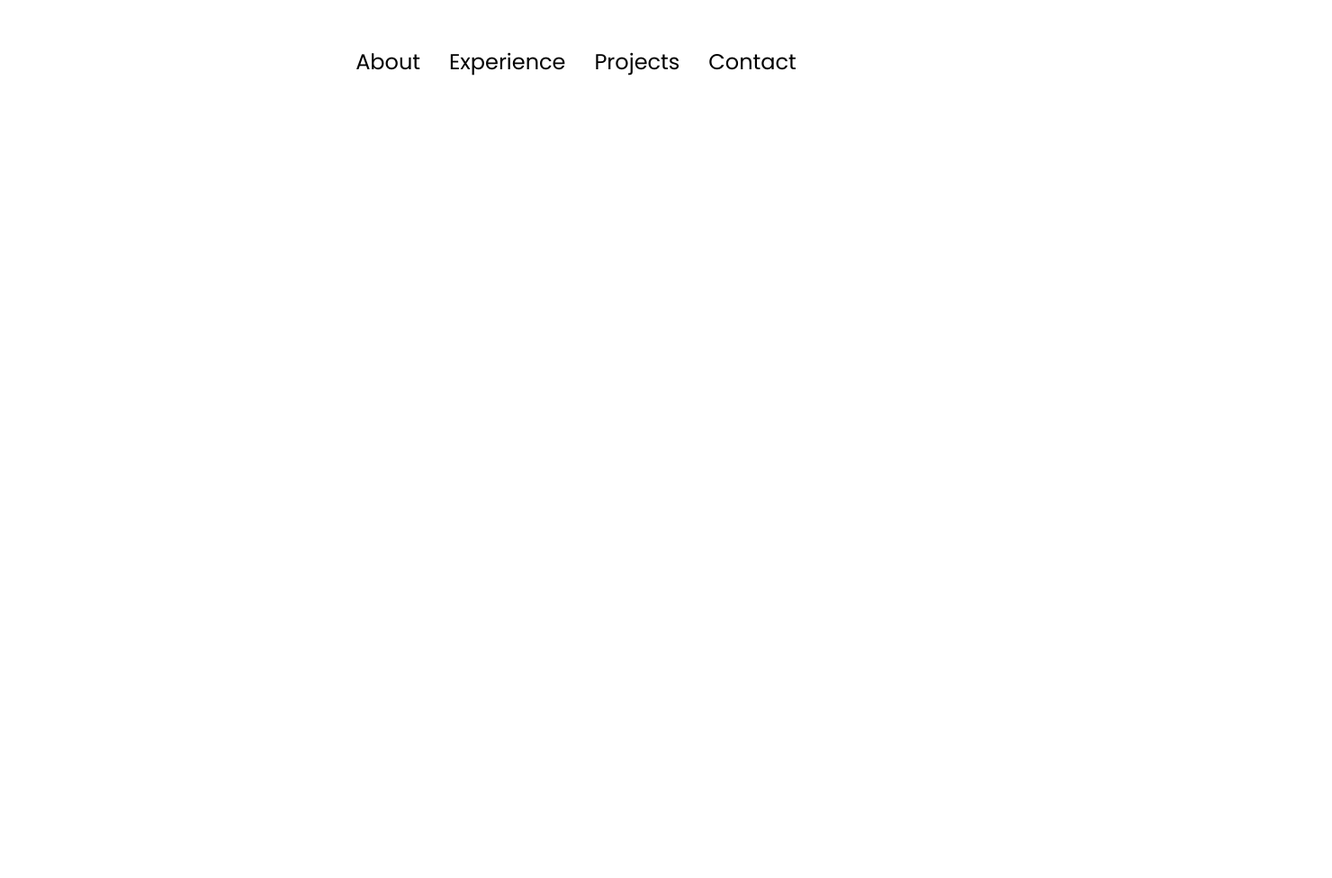
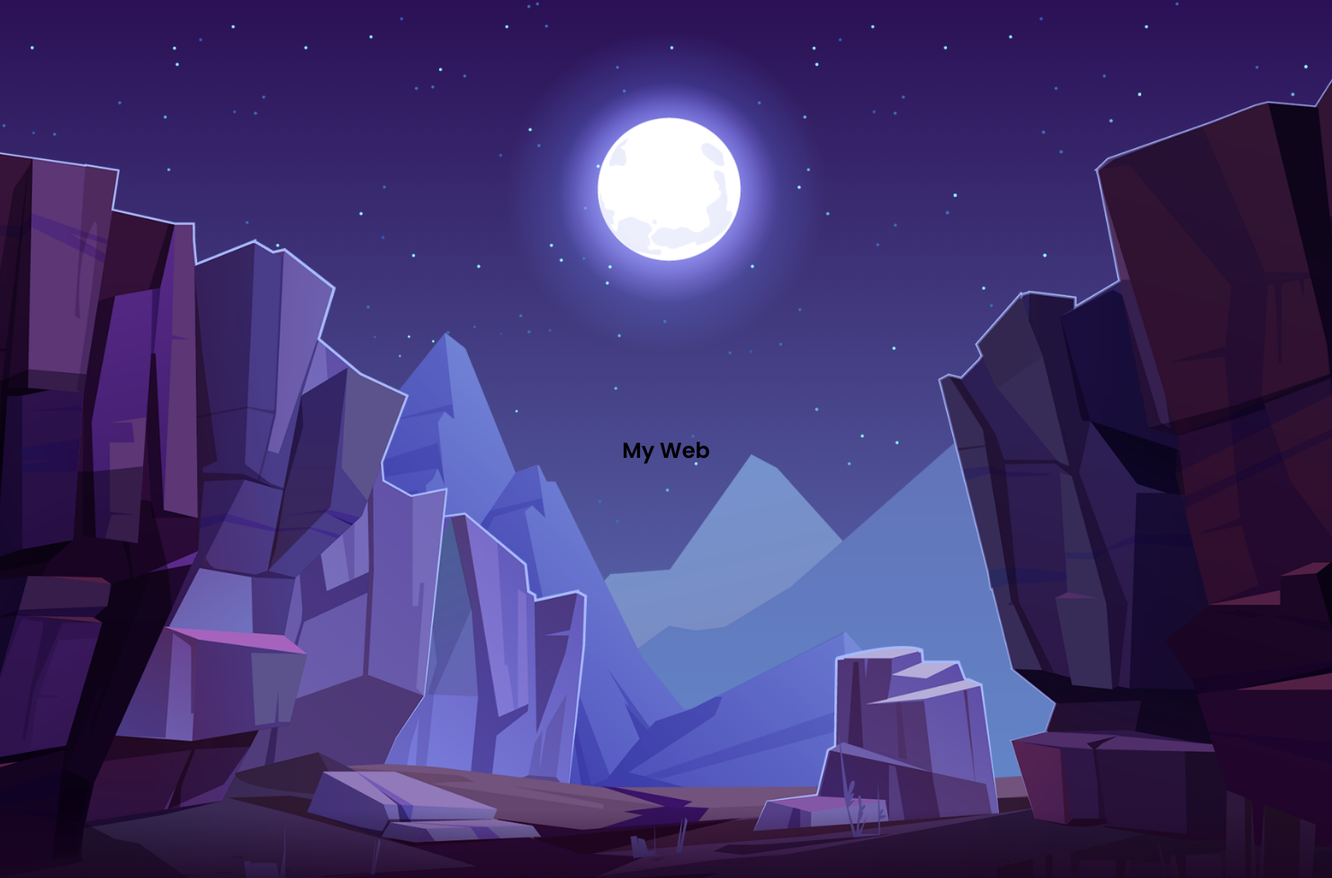
Before and after one commit to KristanLloyd/WebDev-Git, a plain HTML site: page Web.html in a window 1280 px wide. Shown: the top 976 px of the page at 90% size, 1480 px wide, since content can reach past the window. Before the commit the page ends 800 px from the top, so only its background shows below. Drawn offline with Linux system fonts and the light colour scheme.

Commit message:
Updated site
added moving parts and background image

```diff
--- a/Script.js
+++ b/Script.js
@@ -0,0 +1,20 @@
+let stars = document.getElementById('stars');
+			let moon = document.getElementById('moon');
+			let mountains_behind = document.getElementById('mountains_behind');
+			let text = document.getElementById('text');
+			let btn = document.getElementById('btn');
+			let mountains_front = document.getElementById('mountains_front');
+			let header = document.querySelector('header');
+
+			window.addEventListener('scroll', function(){
+				let value = window.scrollY;
+				stars.style.left = value * 0.25 + 'px';
+				moon.style.top = value * 1.05 + 'px';
+				mountains_behind.style.top = value * 0.5 + 'px';
+				mountains_front.style.top = value * 0 + 'px';
+				text.style.marginRight = value * 4 + 'px';
+				text.style.marginTop = value * 1.5 + 'px';
+				btn.style.marginTop = value * 1.5 + 'px';
+				header.style.top = value * 0.5 + 'px';
+
+			})
--- a/Style.css
+++ b/Style.css
@@ -9,6 +9,46 @@
 
 body {
   font-family: "Poppins", sans-serif;
+  background: linear-gradient(#2b1055,#7597de);
+}
+
+.images{
+	position: relative;
+	width: 100%;
+	height: 100vh;
+	padding: 100px;
+	display: flex;
+	justify-content: center;
+	align-items: center;
+	overflow: hidden;
+}
+
+.images::before{
+	content: '';
+	position: absolute;
+	bottom: 0;
+	width: 100%;
+	height: 100px;
+	background: linear-gradient(to top, #1c0522, transparent);
+	z-index: 1000;
+}
+
+.images img{
+	position: absolute;
+	top: 0;
+	left: 0;
+	width: 100%;
+	height: 100%;
+	object-fit: cover;
+	pointer-events: none;
+}
+
+.images img#moon{
+	mix-blend-mode: screen;
+}
+
+.images img#mountain_front{
+	z-index: 10;
 }
 
 html {
@@ -43,10 +83,11 @@ nav {
   gap: 2rem;
   list-style: none;
   font-size: 1.5rem;
+  align-items: center;
 }
 
 a {
-  color: black;
+  color: white;
   text-decoration: none;
   text-decoration-color: white;
 }
@@ -65,3 +106,8 @@ a:hover {
 .logo:hover {
   cursor: default;
 }
+
+.navigation {
+
+ background: #1c0522;
+}
--- a/Web.html
+++ b/Web.html
@@ -7,6 +7,14 @@
     <link rel="stylesheet" href="Style.css" />
   </head>
   <body>
+    <section class = "images">
+			<img src = "Assets/Images/stars.png" id = "stars">
+			<img src = "Assets/Images/moon.png" id = "moon">
+			<img src = "Assets/Images/mountains_behind.png" id = "mountains_behind">
+			<h2 id = "text"> My Web</h2>
+			<img src = "Assets/Images/mountains_front.png" id = "mountains_front">
+		</section>
+    <Section class="navigation">
     <nav id="desktop-nav">
       <div>
         <ul class="nav-links">
@@ -17,6 +25,10 @@
         </ul>
       </div>
     </nav>
+  </Section>
+  <section class="introduction">
+    <p> Hello</p>
+  </section>
     <script src="Script.js">
 
     </script>
```
Also changed, not shown: Assets/Images/moon.png (added), Assets/Images/mountains_behind.png (added), Assets/Images/mountains_front.png (added), Assets/Images/stars.png (added).
